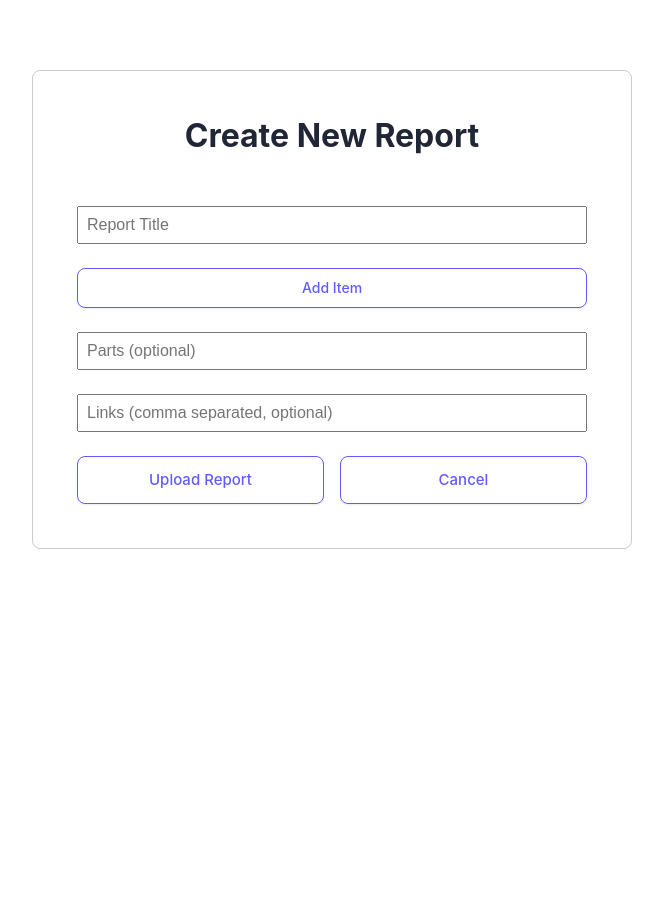
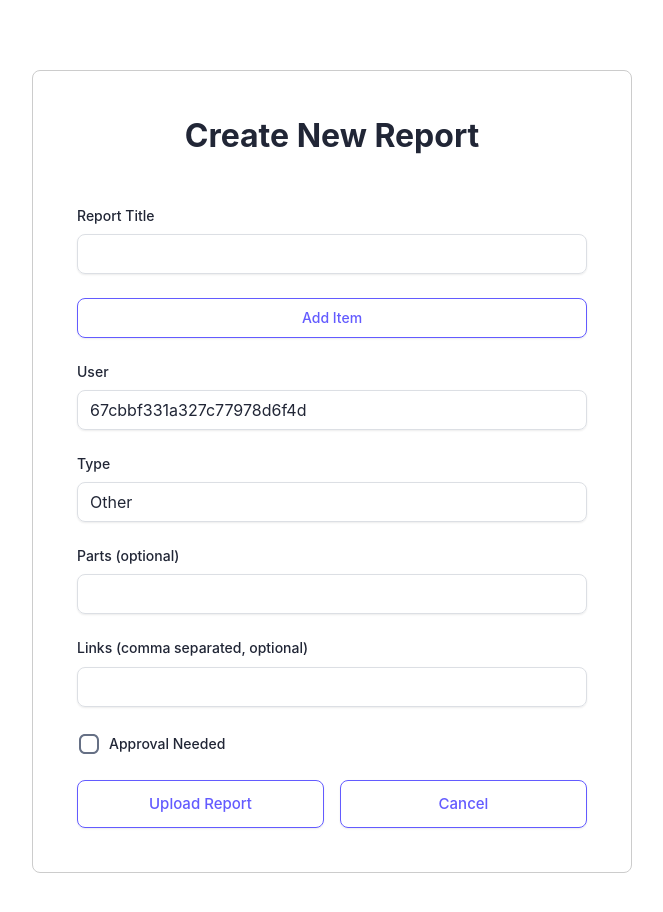
Before and after one commit to ja95aricapa/SDT-Practical-Test, a React (Vite) app in the folder client/: page /NewReport in a window 1280 px wide. Shown: the top 912 px of the page, without its empty margins (308-971 px from the left). Before the commit the page ends 800 px from the top, so only its background shows below. Built offline with nearby package versions, Linux system fonts and the light colour scheme.

Commit message:
feat: add frontend pages and components 6

```diff
--- a/client/src/components/dashboard/single-appointment/forms/report-form.tsx
+++ b/client/src/components/dashboard/single-appointment/forms/report-form.tsx
@@ -1,5 +1,5 @@
 import * as React from 'react';
-import { Box, Button, Stack } from '@mui/material';
+import { Box, Button, Stack, TextField, FormControlLabel, Checkbox } from '@mui/material';
 import { ItemForm } from './item-form';
 import { useNavigate } from 'react-router-dom';
 
@@ -65,15 +65,16 @@ export function ReportForm({
   return (
     <Box sx={{ p: { sm: 0, md: 3 } }}>
       <Stack spacing={3}>
+        {/* Report Title */}
         <Box>
-          <input
-            type="text"
-            placeholder="Report Title"
+          <TextField
+            label="Report Title"
+            fullWidth
             value={report.title}
             onChange={(e) => setReport((prev) => ({ ...prev, title: e.target.value }))}
-            style={{ width: '100%', padding: '8px', fontSize: '16px' }}
           />
         </Box>
+        {/* Items Section */}
         <Stack spacing={2}>
           {report.items.map((item, index) => (
             <ItemForm
@@ -88,19 +89,35 @@ export function ReportForm({
             Add Item
           </Button>
         </Stack>
+        {/* Additional Fields */}
         <Box>
-          <input
-            type="text"
-            placeholder="Parts (optional)"
-            value={report.parts}
-            onChange={(e) => setReport((prev) => ({ ...prev, parts: e.target.value }))}
-            style={{ width: '100%', padding: '8px', fontSize: '16px' }}
+          <TextField
+            label="User"
+            fullWidth
+            value={report.user}
+            onChange={(e) => setReport((prev) => ({ ...prev, user: e.target.value }))}
           />
         </Box>
         <Box>
-          <input
-            type="text"
-            placeholder="Links (comma separated, optional)"
+          <TextField
+            label="Type"
+            fullWidth
+            value={report.type}
+            onChange={(e) => setReport((prev) => ({ ...prev, type: e.target.value }))}
+          />
+        </Box>
+        <Box>
+          <TextField
+            label="Parts (optional)"
+            fullWidth
+            value={report.parts}
+            onChange={(e) => setReport((prev) => ({ ...prev, parts: e.target.value }))}
+          />
+        </Box>
+        <Box>
+          <TextField
+            label="Links (comma separated, optional)"
+            fullWidth
             value={report.links.join(',')}
             onChange={(e) =>
               setReport((prev) => ({
@@ -108,9 +125,23 @@ export function ReportForm({
                 links: e.target.value.split(',').map((link) => link.trim()).filter((link) => link),
               }))
             }
-            style={{ width: '100%', padding: '8px', fontSize: '16px' }}
           />
         </Box>
+        {/* Nuevos campos para Type, User y ApprovalNeeded */}
+        <Box>
+          <FormControlLabel
+            control={
+              <Checkbox
+                checked={report.approvalNeeded || false}
+                onChange={(e) =>
+                  setReport((prev) => ({ ...prev, approvalNeeded: e.target.checked }))
+                }
+              />
+            }
+            label="Approval Needed"
+          />
+        </Box>
+        {/* Botones de acción */}
         <Stack direction="row" spacing={2}>
           <Button disabled={loading} onClick={sendReportToDatabase} size="large" variant="outlined" fullWidth>
             {loading ? 'Loading...' : 'Upload Report'}
--- a/client/src/components/dashboard/single-appointment/tables/ReportsTable.tsx
+++ b/client/src/components/dashboard/single-appointment/tables/ReportsTable.tsx
@@ -1,4 +1,4 @@
-import React from 'react';
+import React, { useState, useMemo } from 'react';
 import {
   Table,
   TableBody,
@@ -9,7 +9,9 @@ import {
   Paper,
   TablePagination,
   Button,
-  Box
+  Box,
+  TextField,
+  InputAdornment
 } from '@mui/material';
 import { RouterLink } from '@/components/core/link';
 
@@ -18,7 +20,7 @@ export interface ReportData {
   title: string;
   createdAt: string;
   type: string;
-  // Puedes agregar más campos según lo necesites.
+  user: string;
 }
 
 interface ReportsTableProps {
@@ -27,33 +29,75 @@ interface ReportsTableProps {
 }
 
 export const ReportsTable: React.FC<ReportsTableProps> = ({ reports, onDelete }) => {
-  const [page, setPage] = React.useState<number>(0);
+  const [page, setPage] = useState<number>(0);
   const rowsPerPage = 10;
+  const [filterText, setFilterText] = useState<string>('');
+
+  // Ordena los reportes de mayor a menor (por createdAt)
+  const sortedReports = useMemo(() => {
+    return [...reports].sort(
+      (a, b) => new Date(b.createdAt).getTime() - new Date(a.createdAt).getTime()
+    );
+  }, [reports]);
+
+  // Filtra por título (puedes ampliar este filtro según necesites)
+  const filteredReports = useMemo(() => {
+    if (!filterText.trim()) return sortedReports;
+    return sortedReports.filter(report =>
+      report.title.toLowerCase().includes(filterText.toLowerCase())
+    );
+  }, [filterText, sortedReports]);
 
   const handleChangePage = (event: unknown, newPage: number) => {
     setPage(newPage);
   };
 
-  const displayedReports = reports.slice(page * rowsPerPage, page * rowsPerPage + rowsPerPage);
+  const displayedReports = filteredReports.slice(
+    page * rowsPerPage,
+    page * rowsPerPage + rowsPerPage
+  );
 
   return (
     <Paper>
+      <Box p={2}>
+        <TextField
+          label="Filter by Title"
+          variant="outlined"
+          fullWidth
+          value={filterText}
+          onChange={(e) => {
+            setFilterText(e.target.value);
+            setPage(0);
+          }}
+          InputProps={{
+            startAdornment: (
+              <InputAdornment position="start">
+                🔍
+              </InputAdornment>
+            )
+          }}
+        />
+      </Box>
       <TableContainer>
         <Table>
           <TableHead>
             <TableRow>
+              <TableCell>Id</TableCell>
+              <TableCell>User</TableCell>
               <TableCell>Title</TableCell>
+              <TableCell>Type</TableCell>
               <TableCell>Created At</TableCell>
-              <TableCell>Type</TableCell>
               <TableCell align="center">Actions</TableCell>
             </TableRow>
           </TableHead>
           <TableBody>
             {displayedReports.map((report) => (
               <TableRow key={report._id}>
+                <TableCell>{report._id}</TableCell>
+                <TableCell>{report.user}</TableCell>
                 <TableCell>{report.title}</TableCell>
+                <TableCell>{report.type}</TableCell>
                 <TableCell>{new Date(report.createdAt).toLocaleString()}</TableCell>
-                <TableCell>{report.type}</TableCell>
                 <TableCell align="center">
                   <Box display="flex" justifyContent="center" gap={1}>
                     <Button component={RouterLink} href={`/report/${report._id}`} variant="outlined">
@@ -71,7 +115,7 @@ export const ReportsTable: React.FC<ReportsTableProps> = ({ reports, onDelete })
       </TableContainer>
       <TablePagination
         component="div"
-        count={reports.length}
+        count={filteredReports.length}
         page={page}
         onPageChange={handleChangePage}
         rowsPerPage={rowsPerPage}
--- a/client/src/pages/reports.tsx
+++ b/client/src/pages/reports.tsx
@@ -2,7 +2,7 @@ import React, { useEffect, useState } from 'react';
 import { getReports, deleteReport } from '@/services/reports';
 import { Box, Button, Stack, Typography } from '@mui/material';
 import { RouterLink } from '@/components/core/link';
-import { ReportsTable } from '@/components/dashboard/single-appointment/tables/ReportsTable'
+import { ReportsTable } from '@/components/dashboard/single-appointment/tables/ReportsTable';
 
 export function ReportsPage(): React.JSX.Element {
   const [reports, setReports] = useState<any[]>([]);
@@ -37,10 +37,10 @@ export function ReportsPage(): React.JSX.Element {
 
   return (
     <Box sx={{ p: 3 }}>
-        <Typography variant="h4" gutterBottom>
-        Reports Table
-      </Typography>
       <Stack direction="row" spacing={2} sx={{ mb: 2 }}>
+        <Button component={RouterLink} href="/" variant="outlined">
+          Return Home
+        </Button>
         <Button component={RouterLink} href="/NewReport" variant="contained">
           Create New Report
         </Button>
```
